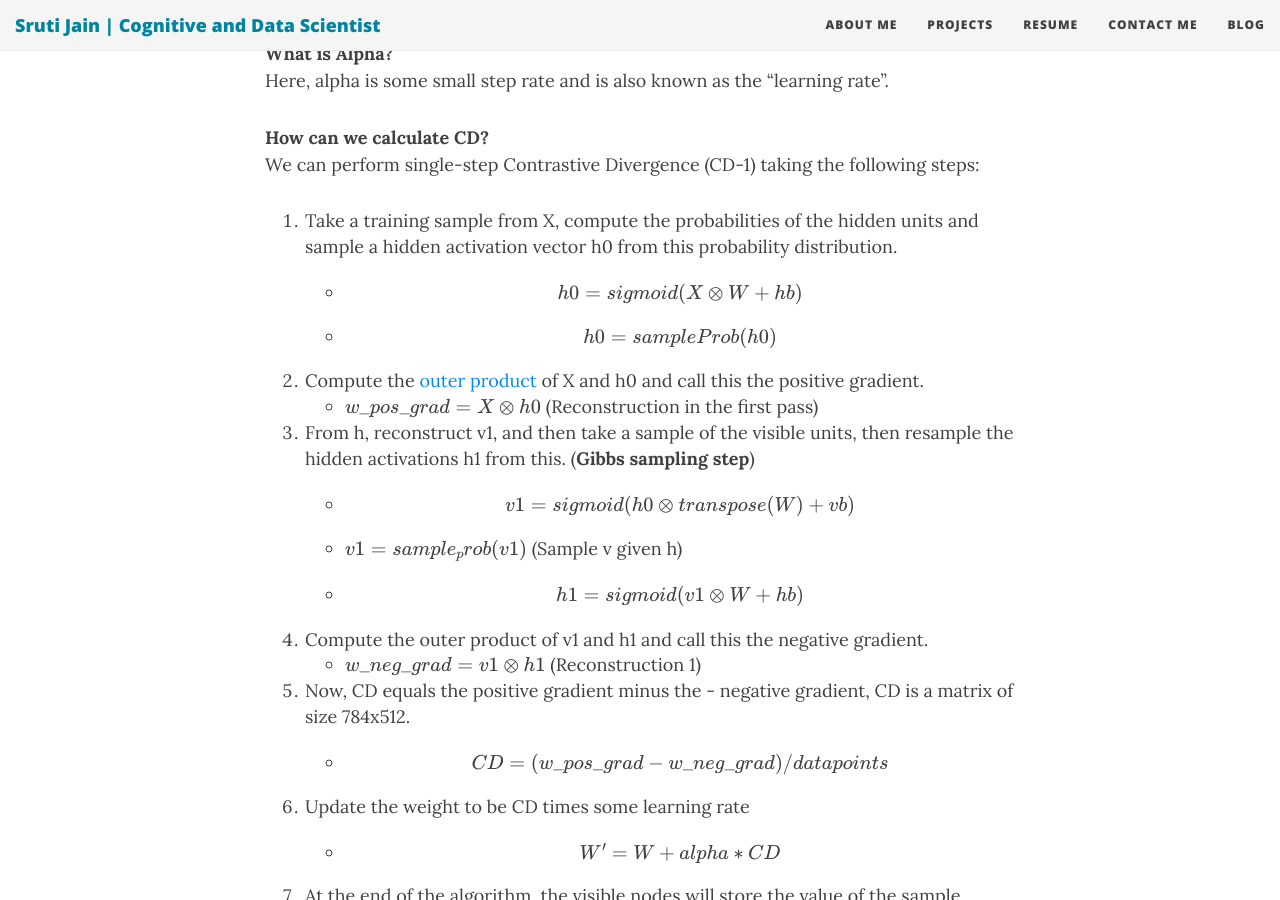
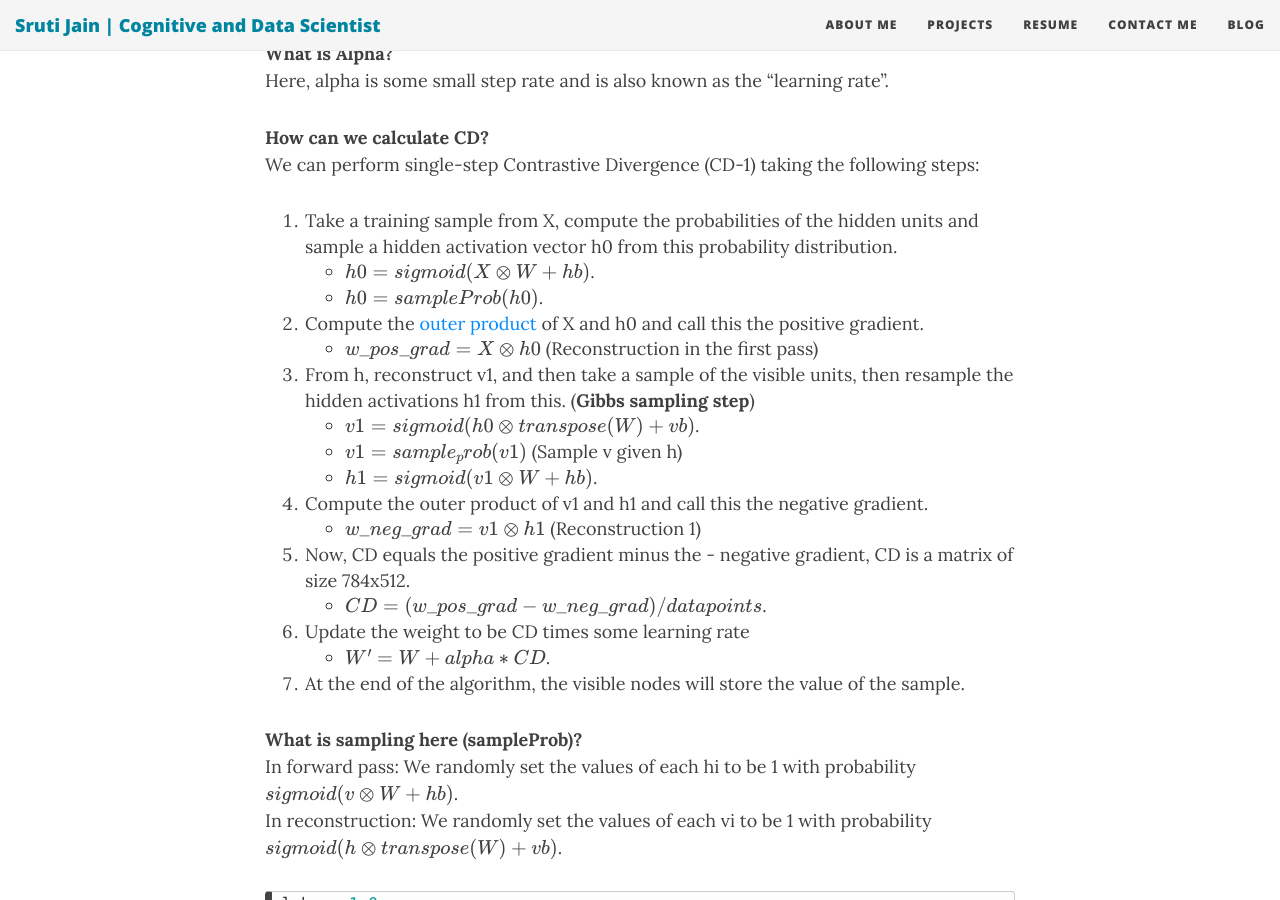
Before and after one commit to sruti-jain/sruti-jain.github.io, a Jekyll site: the page built from _posts/2017-06-20-RestrictedBoltzmannMachine.md, in a window 1280 px wide and 900 px high, scrolled down 4450 px. Built offline with Jekyll 4.4.1, drawn with Linux system fonts in a browser that asks for light colours; nearby versions of some CDN libraries; formulas are drawn with MathJax 3.

Commit message:
Update 2017-06-20-RestrictedBoltzmannMachine.md

```diff
--- a/_posts/2017-06-20-RestrictedBoltzmannMachine.md
+++ b/_posts/2017-06-20-RestrictedBoltzmannMachine.md
@@ -143,20 +143,20 @@ __How can we calculate CD?__
 We can perform single-step Contrastive Divergence (CD-1) taking the following steps:
 
 1. Take a training sample from X, compute the probabilities of the hidden units and sample a hidden activation vector h0 from this probability distribution.
- - $$h0 = sigmoid(X \otimes W + hb)$$
- - $$h0 = sampleProb(h0)$$
+ - $$h0 = sigmoid(X \otimes W + hb)$$.
+ - $$h0 = sampleProb(h0)$$.
 2. Compute the [outer product](https://en.wikipedia.org/wiki/Outer_product) of X and h0 and call this the positive gradient.
  - $$w\_pos\_grad = X \otimes h0$$  (Reconstruction in the first pass)
 3. From h, reconstruct v1, and then take a sample of the visible units, then resample the hidden activations h1 from this. (**Gibbs sampling step**)
- - $$v1 = sigmoid(h0 \otimes transpose(W) + vb)$$
+ - $$v1 = sigmoid(h0 \otimes transpose(W) + vb)$$.
  - $$v1 = sample_prob(v1)$$  (Sample v given h)
- - $$h1 = sigmoid(v1 \otimes W + hb)$$
+ - $$h1 = sigmoid(v1 \otimes W + hb)$$.
 4. Compute the outer product of v1 and h1 and call this the negative gradient.
  - $$w\_neg\_grad = v1 \otimes h1$$  (Reconstruction 1)
 5. Now, CD equals the positive gradient minus the - negative gradient, CD is a matrix of size 784x512.
- - $$CD = (w\_pos\_grad - w\_neg\_grad) / datapoints$$
+ - $$CD = (w\_pos\_grad - w\_neg\_grad) / datapoints$$.
 6. Update the weight to be CD times some learning rate
- - $$W' = W + alpha*CD$$
+ - $$W' = W + alpha*CD$$.
 7. At the end of the algorithm, the visible nodes will store the value of the sample.
 
 **What is sampling here (sampleProb)?**
```
